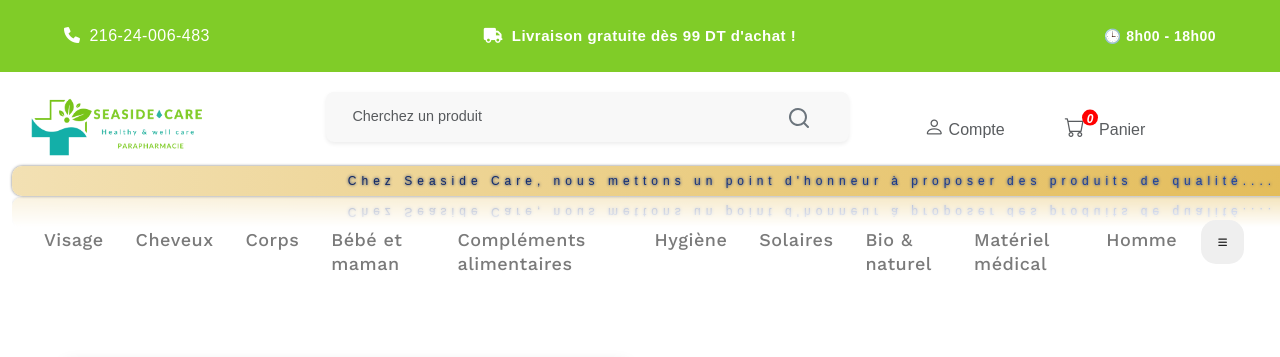
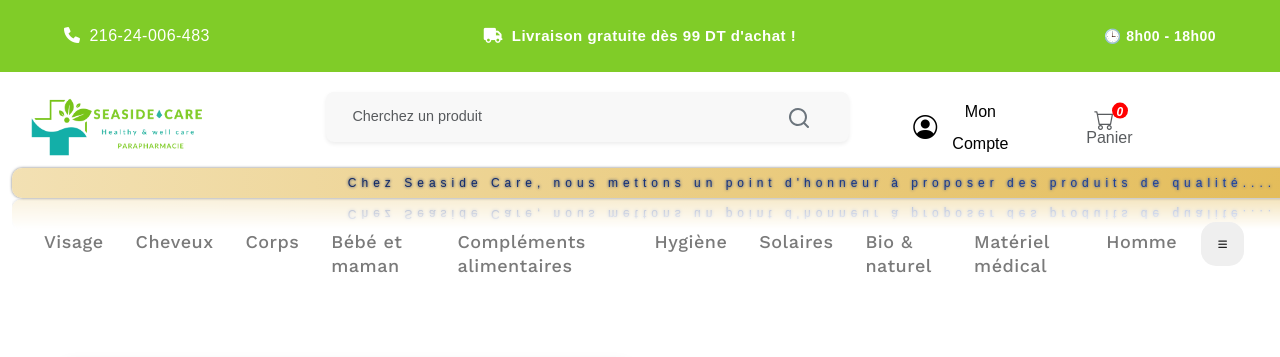
Before and after one commit to haroundaoud/final_seaside, a Symfony app: template templates/ProduitParBlock.html.twig in a window 1280 px wide; the page is wider, and only the part inside the window is pictured. Shown: the top 357 px of that part. Run offline with Twig, Linux system fonts and the light colour scheme; the template is opened without the code that fills it, so the values that code supplies are empty; some libraries are stand-ins or nearby versions.

Commit message:
front_and buton compte

```diff
--- a/templates/ProduitParBlock.html.twig
+++ b/templates/ProduitParBlock.html.twig
@@ -459,22 +459,28 @@ h78.747C231.693,100.736,232.77,106.162,232.77,111.694z"
             </div>
 
 
-            <div class="col-sm-8 col-lg-3 d-flex justify-content-end gap-5 align-items-center mt-4 mt-sm-0">
+
+            <div class="col-sm-8 col-lg-3 d-flex justify-content-end gap-15 align-items-center mt-21 mt-sm-0 lh-12">
                 <ul class="d-flex justify-content-end list-unstyled m-0">
                     <!-- Trigger Button for Sign In -->
                     <li>
-                        <div class="compte text-end d-none d-lg-block">
-                            <button class="border-0 bg-transparent d-flex flex-column gap-2 lh-1" type="button" data-bs-toggle="modal" data-bs-target="#signInModal">
-    <span class="fs-6 text-muted">
-      <i class="bi bi-person fs-5"></i> Compte
-    </span>
+                        <div class="compte text-end d-none d-lg-block px-5 ">
+                            <button class="border-0 bg-transparent d-flex align-items-center gap-2 px-1 py-2 rounded-3 " type="button" data-bs-toggle="modal" data-bs-target="#signInModal">
+                                <i class="bi bi-person-circle fs-4 gap-2 lh-12" ></i>
+                                <span class="fw-medium">Mon Compte</span>
                             </button>
                         </div>
 
                         {% if app.session.get('username') %}
-                            <div class="d-flex align-items-center mt-2">
-                                <span class="fw-bold ms-2">{{ app.session.get('username') }}</span>
-                                <a href="{{ path('app_logout') }}" class="btn btn-danger ms-3">Log Out</a>
+                            <div class="d-flex align-items-center gap-3">
+                                <div class="d-flex align-items-center gap-2 bg-light px-3 py-2 rounded-3">
+                                    <i class="bi bi-person-check-fill text-primary"></i>
+                                    <span class="fw-semibold">{{ app.session.get('username') }}</span>
+                                </div>
+                                <a href="{{ path('app_logout') }}" class="btn btn-outline-danger d-flex align-items-center gap-2">
+                                    <i class="bi bi-box-arrow-right"></i>
+                                    <span>Déconnexion</span>
+                                </a>
                             </div>
                         {% endif %}
                     </li>
```
Also changed, not shown: templates/checkout.html.twig (+15 -9 lines), templates/index.html.twig (+15 -10 lines), templates/products.html.twig (+15 -9 lines).
